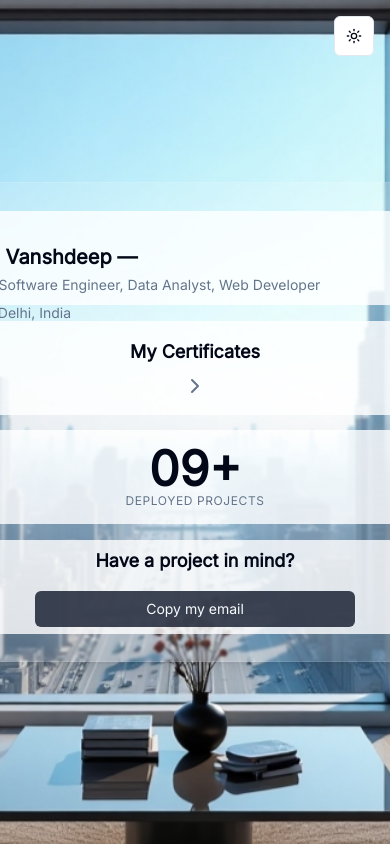
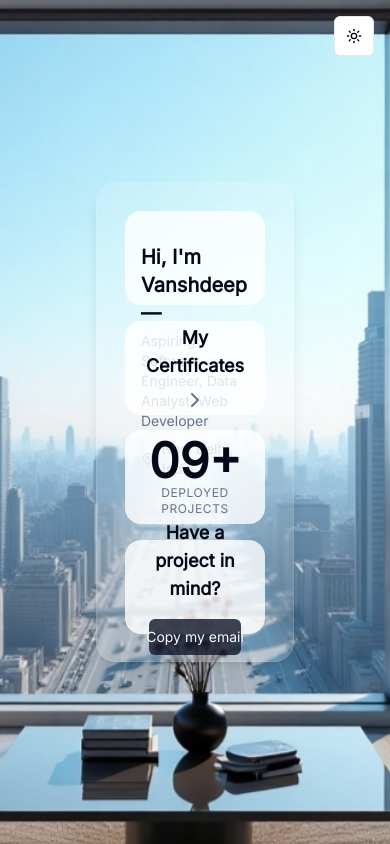
Before and after one commit to 20bcs6794/vansh, a Next.js app: page / in a window 390 px wide. Built offline with nearby package versions, Linux system fonts and the light colour scheme; what @genkit-ai/googleai, genkit would draw is missing.

Commit message:
the shorter side of each side panel must be next to the main panel only,

```diff
--- a/src/components/glass-panel-layout.tsx
+++ b/src/components/glass-panel-layout.tsx
@@ -166,7 +166,7 @@ const ProjectBentoCard = ({ project, onHover }: { project: any, onHover: (descri
                 </div>
             </div>
             <div className="absolute inset-0 flex items-center justify-center opacity-0 group-hover:opacity-100 transition-opacity duration-300 p-4">
-                <Button asChild variant="secondary" className="bg-white/30 hover:bg-white/40 text-white font-bold backdrop-blur-sm shadow-lg px-4 py-2 rounded-lg w-auto">
+                <Button asChild variant="secondary" className="bg-white/30 hover:bg-white/40 text-white font-bold backdrop-blur-sm shadow-lg px-4 py-2 rounded-lg w-full">
                     <a href={project.link} target="_blank" rel="noopener noreferrer" onClick={(e) => e.stopPropagation()}>
                         View Project
                     </a>
@@ -701,11 +701,82 @@ const ContactView = () => {
 
 
 export function GlassPanelLayout() {
-  const leftPanelRef = useRef<HTMLDivElement>(null);
-  const centerPanelRef = useRef<HTMLDivElement>(null);
-  const rightPanelRef = useRef<HTMLDivElement>(null);
   const [activeView, setActiveView] = useState('Home');
   const [projectDescriptionForRightPanel, setProjectDescriptionForRightPanel] = useState<string | null>(null);
+
+  const leftPanelRef = useRef<HTMLDivElement>(null);
+  const mainPanelRef = useRef<HTMLDivElement>(null);
+  const rightPanelRef = useRef<HTMLDivElement>(null);
+
+  useEffect(() => {
+    const handleMouseMove = (event: MouseEvent) => {
+      const { clientX, clientY } = event;
+      const { innerWidth, innerHeight } = window;
+      const x = (clientX - innerWidth / 2) / (innerWidth / 2);
+      const y = (clientY - innerHeight / 2) / (innerHeight / 2);
+
+      const setTransform = (element: HTMLElement | null) => {
+        if (element) {
+          element.style.transform = `
+            perspective(1000px)
+            rotateY(${x * 10}deg)
+            rotateX(${-y * 10}deg)
+          `;
+        }
+      };
+
+      setTransform(leftPanelRef.current);
+      setTransform(mainPanelRef.current);
+      setTransform(rightPanelRef.current);
+    };
+
+    const handleMouseLeave = () => {
+      const resetTransform = (element: HTMLElement | null) => {
+        if (element) {
+          element.style.transform = 'perspective(1000px) rotateY(0deg) rotateX(0deg)';
+        }
+      };
+      resetTransform(leftPanelRef.current);
+      resetTransform(mainPanelRef.current);
+      resetTransform(rightPanelRef.current);
+    }
+
+    window.addEventListener('mousemove', handleMouseMove);
+    document.body.addEventListener('mouseleave', handleMouseLeave);
+
+    return () => {
+      window.removeEventListener('mousemove', handleMouseMove);
+      document.body.removeEventListener('mouseleave', handleMouseLeave);
+    };
+  }, []);
+
+  const getPanelStyle = (panel: 'left' | 'right' | 'main'): CSSProperties => {
+    const baseStyle = {
+      transition: 'transform 0.3s ease-out',
+    };
+
+    switch (panel) {
+      case 'left':
+        return {
+          ...baseStyle,
+          transform: 'perspective(1000px) rotateY(-25deg)',
+          transformOrigin: 'left center',
+        };
+      case 'right':
+        return {
+          ...baseStyle,
+          transform: 'perspective(1000px) rotateY(25deg)',
+          transformOrigin: 'right center',
+        };
+      case 'main':
+      default:
+        return {
+          ...baseStyle,
+          transform: 'perspective(1000px) rotateY(0deg)',
+          margin: '0 5rem'
+        };
+    }
+  };
 
   const navItems = [
     { icon: HomeIcon, label: "Home" },
@@ -714,41 +785,6 @@ export function GlassPanelLayout() {
     { icon: Briefcase, label: "Career" },
     { icon: Bell, label: "Contact" },
   ];
-
-  useEffect(() => {
-    const handleMouseMove = (event: MouseEvent) => {
-      const { clientX, clientY } = event;
-      const { innerWidth, innerHeight } = window;
-      const x = (clientX - innerWidth / 2) / (innerWidth / 2);
-      const y = (clientY - innerHeight / 2) / (innerHeight / 2);
-
-      const panels = [leftPanelRef.current, centerPanelRef.current, rightPanelRef.current];
-
-      panels.forEach(panel => {
-        if (panel) {
-          panel.style.transform = `perspective(1000px) rotateY(${x * 10}deg) rotateX(${-y * 10}deg)`;
-        }
-      });
-    };
-
-    const handleMouseLeave = () => {
-        const panels = [leftPanelRef.current, centerPanelRef.current, rightPanelRef.current];
-        panels.forEach(panel => {
-            if (panel) {
-                panel.style.transform = 'perspective(1000px) rotateY(0deg) rotateX(0deg)';
-            }
-        });
-    }
-
-    window.addEventListener('mousemove', handleMouseMove);
-    window.addEventListener('mouseleave', handleMouseLeave);
-
-    return () => {
-      window.removeEventListener('mousemove', handleMouseMove);
-      window.removeEventListener('mouseleave', handleMouseLeave);
-    };
-  }, []);
-
 
   const renderContent = () => {
     let content;
@@ -834,15 +870,13 @@ export function GlassPanelLayout() {
 
   return (
     <div className="relative z-20 w-full h-screen flex flex-col items-center justify-center p-4 md:p-8">
-      <div style={{ perspective: '2000px' }}>
       <div
         className="flex items-center justify-center w-full max-w-[1300px]"
-          style={{ transition: 'transform 0.3s ease-out' }}
       >
         <GlassPanel
           ref={leftPanelRef}
-            className="w-[200px] p-4 flex-col hidden md:flex"
-            style={{transition: 'transform 0.3s ease-out'}}
+          className="w-[200px] h-fit p-4 flex-col hidden md:flex"
+          style={getPanelStyle('left')}
         >
           <div className="space-y-1">
             {navItems.map(item => (
@@ -858,11 +892,11 @@ export function GlassPanelLayout() {
         </GlassPanel>
 
         <GlassPanel
-              ref={centerPanelRef}
+            ref={mainPanelRef}
             className={cn(
-                  "w-[600px] h-[480px] transition-all duration-300 mx-[5rem]"
+                "w-[600px] h-[480px] transition-all duration-300"
             )}
-              style={{transition: 'transform 0.3s ease-out'}}
+            style={getPanelStyle('main')}
             isContentPanel={true}
             activeView={activeView}
         >
@@ -872,7 +906,7 @@ export function GlassPanelLayout() {
         <GlassPanel
           ref={rightPanelRef}
           className="w-[300px] h-[480px] p-6 flex-col hidden md:flex"
-            style={{transition: 'transform 0.3s ease-out'}}
+          style={getPanelStyle('right')}
         >
           <div className="flex items-center justify-between mb-4">
               <h2 className="text-lg font-bold text-black dark:text-white">About</h2>
@@ -899,6 +933,5 @@ export function GlassPanelLayout() {
         </GlassPanel>
       </div>
     </div>
-    </div>
   );
 }
```
Lines whose indentation alone changed are shown as unchanged.
